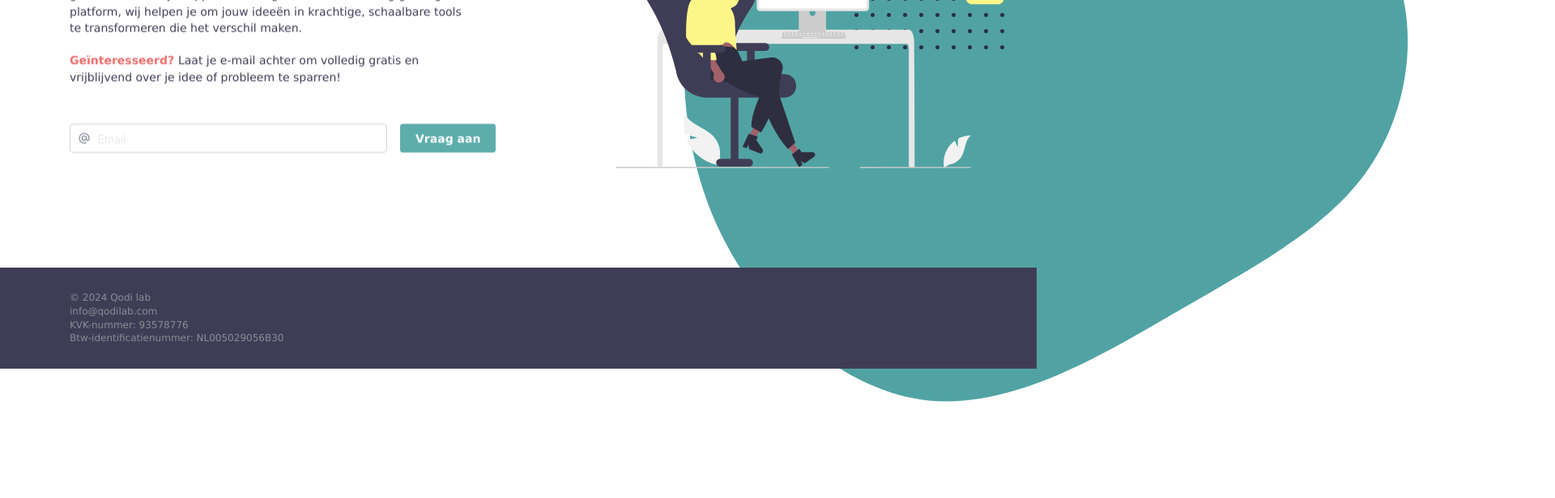
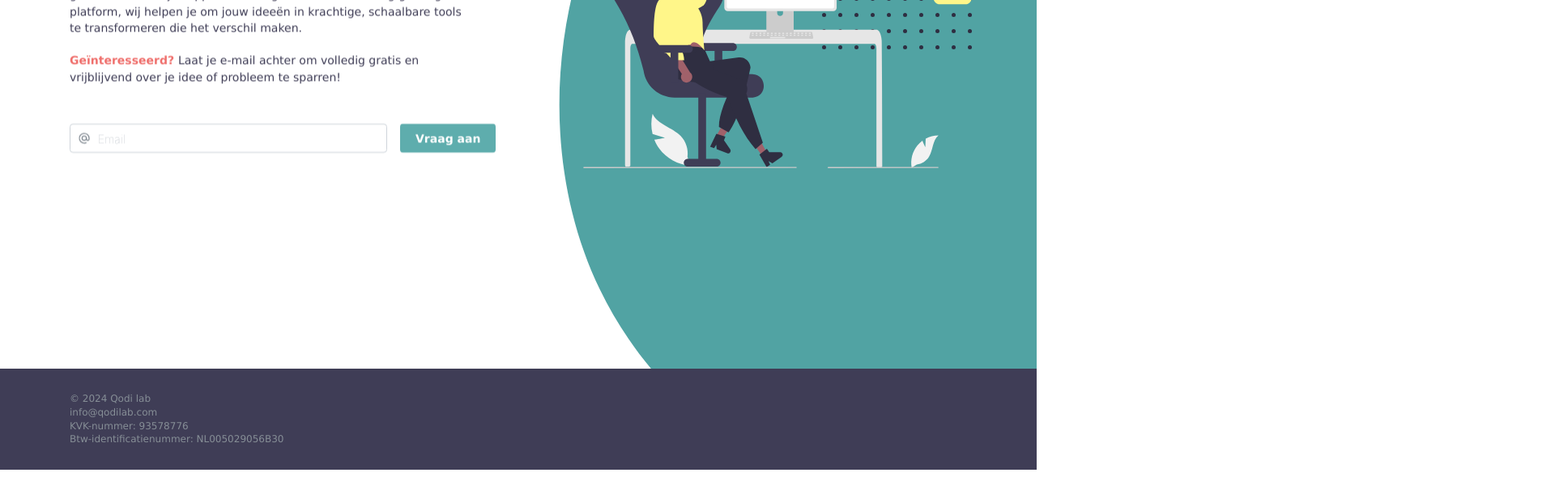
Before and after one commit to mfraanje/qodi-lab-web, a Next.js app: page / in a window 1280 px wide. Shown: the part 344-960 px from the top of the page at 81% size, 1920 px wide, since content can reach past the window. After the commit the page ends 925 px from the top, so only its background shows below. Built offline with nearby package versions, Linux system fonts and the light colour scheme; what postmark would draw is missing.

Commit message:
Update svg background

```diff
--- a/src/app/layout.tsx
+++ b/src/app/layout.tsx
@@ -26,8 +26,12 @@ export default function RootLayout({
       <body className={styles.body}>
         <MantineProvider theme={theme}>
           {children}
-          <Footer></Footer>
-          <Header></Header>
+          <div className={styles.footer}>
+            <Footer></Footer>
+          </div>
+          <div className={styles.header}>
+            <Header></Header>
+          </div>
         </MantineProvider>
       </body>
     </html>
--- a/src/app/main.module.css
+++ b/src/app/main.module.css
@@ -5,5 +5,16 @@
     /* background-color: #fbf6df; */
     font-family: Verdana, Geneva, Tahoma, sans-serif;
     font-weight: 100;
-    height: 100%; overflow: hidden
+    /* overflow-x: hidden; */
 }
+
+.footer{
+    width: 100%;
+    position:absolute;
+    bottom: 0;
+}
+
+.header{
+    position: fixed;
+    top: 0;
+}
--- a/src/components/Components.module.css
+++ b/src/components/Components.module.css
@@ -87,18 +87,21 @@
 
 .hero{
   margin-top: 12vh;
+  min-height: 65vh;
 }
 
 .backgroundBlob {
   position: absolute;
-  top: -30vh;
-  right: -625px;
+  top: 0;
+  right: 0;
+  overflow: hidden;
   z-index: -10 !important;
-  height: 150vh;
+  height: 100vh;
   @media (max-width: $mantine-breakpoint-md) {
     display: none;
   }
 }
+
 
 .highlight {
   /* color: light-dark(var(--mantine-color-lime-6), var(--mantine-color-lime-4)); */
@@ -106,11 +109,22 @@
 
 }
 
-.footer {
+.footer{
+      width: 100vw;
+        height: 125px;
+        background:#3F3D56;
+        display: flex;
+        position: absolute;
+        bottom: 0,
+        marg
+}
+
+.footerText {
   width: 100vw;
   display: flex;
   justify-content: space-between;
   align-items: center;
+  z-index: 1;
 
 
   @media (max-width: $mantine-breakpoint-sm) {
--- a/src/components/Footer.tsx
+++ b/src/components/Footer.tsx
@@ -3,17 +3,8 @@ import styles from './Components.module.css';
 
 export default function Footer() {
   return (
-    <div
-      style={{
-        width: '100vw',
-        height: '125px',
-        background: '#3F3D56',
-        position: 'absolute',
-        display: 'flex',
-        bottom: 0,
-      }}
-    >
-      <Container size={'lg'} className={styles.footer}>
+    <div className={styles.footer}>
+      <Container size={'lg'} className={styles.footerText}>
         <Text c='dimmed' size='xs'>
           © 2024 Qodi lab <br />
           info@qodilab.com
--- a/src/components/Header.tsx
+++ b/src/components/Header.tsx
@@ -52,7 +52,9 @@ export default function Header() {
         <Group py={'0.5rem'} justify='space-between'>
           <Title className={classes.logoText} order={3}>
             <Group gap={8}>
-              <span className={classes.qodi}>Qodi</span>{' '}
+              <span>
+                <span className={classes.qodi}>Qodi</span>t
+              </span>{' '}
               <Transition
                 mounted={switched}
                 transition='fade-down'
--- a/src/components/HeroBackground.tsx
+++ b/src/components/HeroBackground.tsx
@@ -11,7 +11,7 @@ export default function HeroBackground() {
   }, []);
 
   return (
-    <Box pos={'absolute'} right={-40} top={0}>
+    <Box pos={'absolute'} right={0} top={0}>
       <div>
         <Transition
           mounted={mounted}
@@ -22,13 +22,14 @@ export default function HeroBackground() {
           {(styles) => (
             <div style={styles}>
               <svg
-                viewBox='0 0 200 200'
+                viewBox='-15 40 120 120'
                 xmlns='http://www.w3.org/2000/svg'
                 className={classes.backgroundBlob}
               >
-                {/* /#EF767A */}
                 <path
                   fill='#51A3A3'
+                  width={'100%'}
+                  height={'100%'}
                   d='M33.8,-43.4C45.5,-30.5,57.8,-21.4,62.9,-8.7C67.9,3.9,65.6,20.3,57.5,32.1C49.4,44,35.4,51.5,19.2,60.9C3,70.3,-15.4,81.6,-33,79.9C-50.5,78.1,-67.2,63.3,-75.9,45.3C-84.6,27.2,-85.3,6,-80.2,-12.6C-75,-31.2,-64,-47.1,-49.7,-59.6C-35.3,-72,-17.7,-80.9,-3.3,-76.9C11.1,-73,22.1,-56.3,33.8,-43.4Z'
                   transform='translate(100 100)'
                   z={-1}
```
